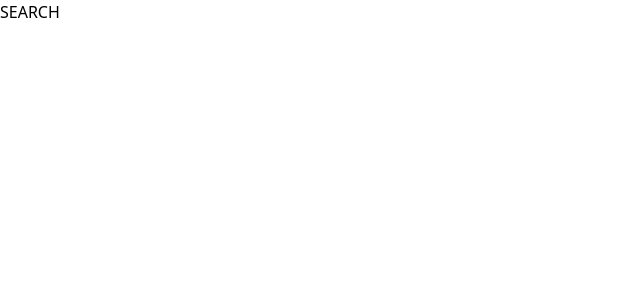
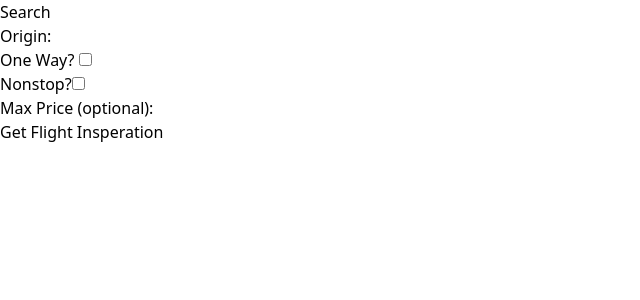
Before and after one commit to aryan-mehta05/onestop, a React (Create React App) app: page /search in a window 1280 px wide. Shown: the top 300 px of the page, without its empty margins (0-640 px from the left). Built offline with nearby package versions, Linux system fonts and the light colour scheme; the HTML template or start-up script is replaced by a standard one.

Commit message:
added basic unstyled search content to seach page

```diff
--- a/package.json
+++ b/package.json
@@ -10,6 +10,7 @@
     "@types/node": "^16.18.116",
     "@types/react": "^18.3.12",
     "@types/react-dom": "^18.3.1",
+    "axios": "^1.7.8",
     "framer-motion": "^11.11.17",
     "react": "^18.3.1",
     "react-dom": "^18.3.1",
--- a/src/Search/index.tsx
+++ b/src/Search/index.tsx
@@ -1,5 +1,62 @@
+import { useEffect, useState } from "react";
+import * as client from "./client";
+
 export default function Search() {
+    const [search_params, setSearch_params] = useState({ origin: "MAD", one_way: false, nonstop: false, max_price: 999999 });
+    const [data, setData] = useState([{ "id": 1 }]);
+    const [data_loaded, setData_loaded] = useState(false);
+    const getFlightData = async (origin: string, one_way: boolean, nonstop: boolean, max_price?: number) => {
+        try {
+            const response = await client.get_flight_inspo_data(origin, one_way, nonstop, max_price);
+            setData_loaded(true);
+            setData(response.data);
+        } catch (error) {
+            alert("Something went wrong.  Please ensure your origin is a valid Airport code.")
+        }
+    };
+    // useEffect(() => {
+    //     testAPI();
+    // }, []);
     return (
-        <div>SEARCH</div>
+        <div>
+            <h1>Search</h1>
+            <form action="">
+                <label htmlFor="origin-input">Origin: </label>
+                <input id="origin-input" type="text" onChange={(e) => setSearch_params({ ...search_params, origin: e.target.value })} />
+                <br />
+                <label htmlFor="one-way-input">One Way? </label>
+                <input id="one-way-input" type="checkbox" onChange={(e) => setSearch_params({ ...search_params, one_way: !search_params.one_way })} />
+                <br />
+                <label htmlFor="nonstop-input">Nonstop?</label>
+                <input id="nonstop-input" type="checkbox" onChange={(e) => setSearch_params({ ...search_params, nonstop: !search_params.nonstop })} />
+                <br />
+                <label htmlFor="max-price-input">Max Price (optional): </label>
+                <input id="max-price-input" type="number" onChange={(e) => setSearch_params({ ...search_params, max_price: parseInt(e.target.value) })} />
+                <br />
+                <button onClick={(e) => {
+                    e.preventDefault();
+                    if (!search_params.origin) {
+                        alert("Please select an origin.")
+                    } else {
+                        getFlightData(search_params.origin, search_params.one_way, search_params.nonstop, search_params.max_price)
+                    }
+                }
+                }>Get Flight Insperation</button>
+            </form>
+            <ul>
+                {data_loaded && data.map((object: any) => (
+                    <div>
+                        <li>
+                            <div>Origin: {object.origin}</div>
+                            <div>Destination: {object.destination}</div>
+                            <div>Departure Date: {object.departureDate}</div>
+                            <div>Return Date: {object.returnDate}</div>
+                            {object && object.price && <div>Price: {JSON.stringify(object.price.total, null, 2)}</div>}
+                            <br />
+                        </li>
+                    </div>
+                ))}
+            </ul>
+        </div>
     )
-};
+}
```
Also changed, not shown: 1 other file (tests, documents, lock files or other folders).
